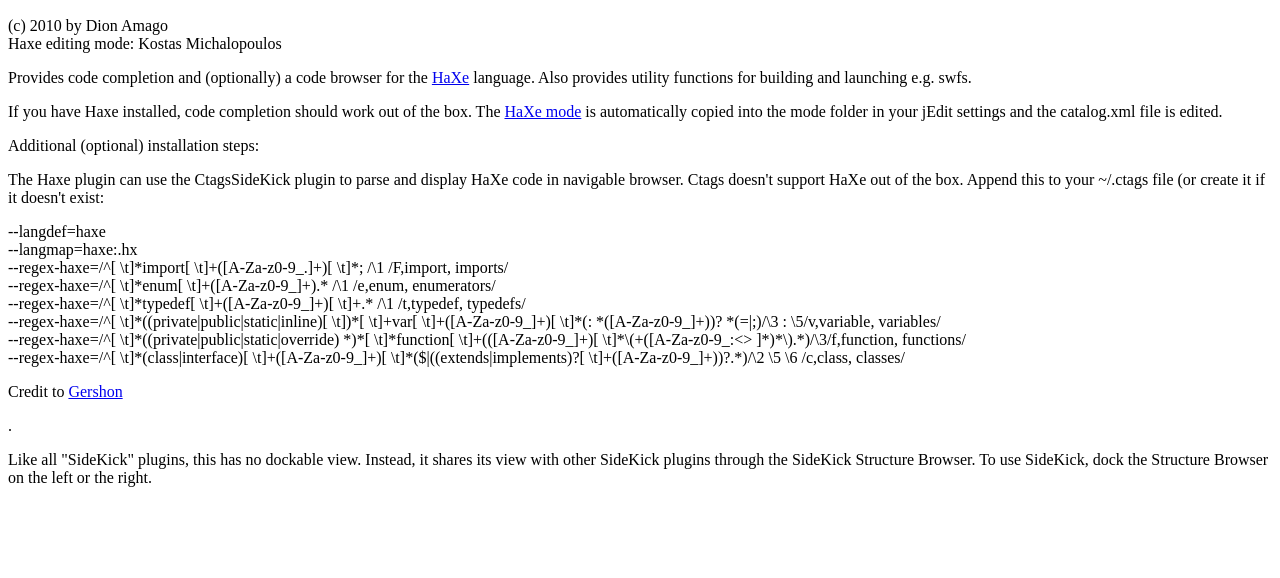
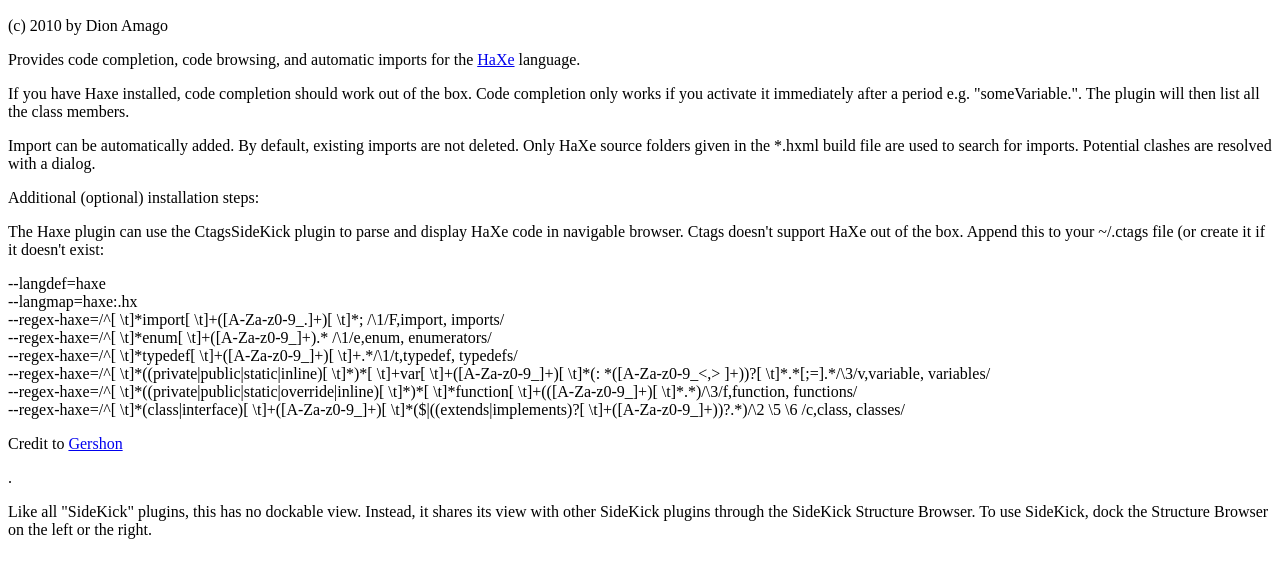
Before and after one commit to dionjwa/Haxe-jEdit-plugin, a plain HTML site: page docs/index.html in a window 1280 px wide. Shown: the part 50-628 px from the top of the page. Drawn offline with Linux system fonts and the light colour scheme.

Commit message:
Documentation updated.

```diff
--- a/docs/index.html
+++ b/docs/index.html
@@ -17,14 +17,15 @@
 <h2>HaXe plugin</h2>
 <p>
 (c) 2010 by Dion Amago<br/>
-Haxe editing mode: Kostas Michalopoulos
 </p>
 
-<p>Provides code completion and (optionally) a code browser for the <a href="http://haxe.org/">HaXe</a> language. Also provides utility functions for building and launching e.g. swfs.
+<p>Provides code completion, code browsing, and automatic imports for the <a href="http://haxe.org/">HaXe</a> language.
 
-<p>If you have Haxe installed, code completion should work out of the box.
+<p>If you have Haxe installed, code completion should work out of the box.  Code completion only works if you activate it immediately after a period e.g. "someVariable.".  The plugin will then list all the class members.
 
-The <a href="http://haxe.org/com/ide/jedit">HaXe mode</a> is automatically copied into the mode folder in your jEdit settings and the catalog.xml file is edited.</p>
+<p>
+Import can be automatically added.  By default, existing imports are not deleted.  Only HaXe source folders given in the *.hxml build file are used to search for imports.  Potential clashes are resolved with a dialog.
+</p>
 
 <p>Additional (optional) installation steps:</p>
 <p>The Haxe plugin can use the CtagsSideKick plugin to parse and display HaXe code in navigable browser.  Ctags doesn't support HaXe out of the box.  Append this to your ~/.ctags file (or create it if it doesn't exist:</p>
@@ -33,11 +34,11 @@
 <p>
 --langdef=haxe<br/>
 --langmap=haxe:.hx<br/>
---regex-haxe=/^[ \t]*import[ \t]+([A-Za-z0-9_.]+)[ \t]*; /\1 /F,import, imports/<br/>
---regex-haxe=/^[ \t]*enum[ \t]+([A-Za-z0-9_]+).* /\1 /e,enum, enumerators/<br/>
---regex-haxe=/^[ \t]*typedef[ \t]+([A-Za-z0-9_]+)[ \t]+.* /\1 /t,typedef, typedefs/ <br/>
---regex-haxe=/^[ \t]*((private|public|static|inline)[ \t])*[ \t]+var[ \t]+([A-Za-z0-9_]+)[ \t]*(: *([A-Za-z0-9_]+))? *(=|;)/\3 : \5/v,variable, variables/<br/>
---regex-haxe=/^[ \t]*((private|public|static|override) *)*[ \t]*function[ \t]+(([A-Za-z0-9_]+)[ \t]*\(+([A-Za-z0-9_:<> ]*)*\).*)/\3/f,function, functions/ <br/>
+--regex-haxe=/^[ \t]*import[ \t]+([A-Za-z0-9_.]+)[ \t]*; /\1/F,import, imports/<br/>
+--regex-haxe=/^[ \t]*enum[ \t]+([A-Za-z0-9_]+).* /\1/e,enum, enumerators/<br/>
+--regex-haxe=/^[ \t]*typedef[ \t]+([A-Za-z0-9_]+)[ \t]+.*/\1/t,typedef, typedefs/ <br/>
+--regex-haxe=/^[ \t]*((private|public|static|inline)[ \t]*)*[ \t]+var[ \t]+([A-Za-z0-9_]+)[ \t]*(: *([A-Za-z0-9_<,> ]+))?[ \t]*.*[;=].*/\3/v,variable, variables/<br/>
+--regex-haxe=/^[ \t]*((private|public|static|override|inline)[ \t]*)*[ \t]*function[ \t]+(([A-Za-z0-9_]+)[ \t]*.*)/\3/f,function, functions/ <br/>
 --regex-haxe=/^[ \t]*(class|interface)[ \t]+([A-Za-z0-9_]+)[ \t]*($|((extends|implements)?[ \t]+([A-Za-z0-9_]+))?.*)/\2 \5 \6 /c,class, classes/<br/>
 </p>
 
```
Also changed, not shown: description.html (+1 -1 lines).
